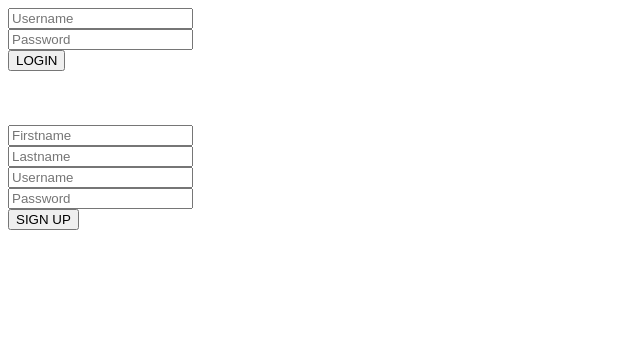
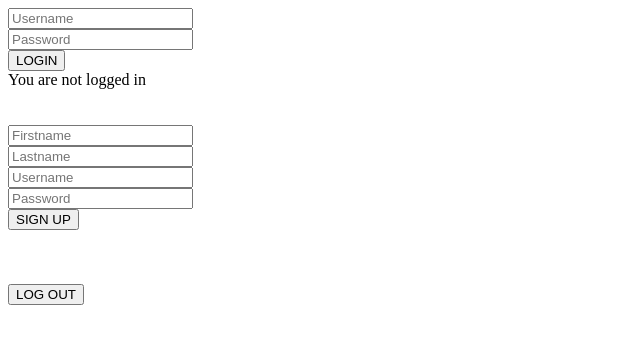
Before and after one commit to DrGas/login_php, a PHP site: page / in a window 1280 px wide. Shown: the top 344 px of the page, without its empty margins (0-640 px from the left). Run offline with PHP 8.4, Linux system fonts and the light colour scheme.

Commit message:
creating log out button

```diff
--- a/index.php
+++ b/index.php
@@ -15,10 +15,13 @@
     <button type="submit">LOGIN</button>
 </form>
 
+<!--SESSION echoing session ID to the frontpage-->
 <?php
 	if (isset($_SESSION['id'])) {
 		echo $_SESSION['id'];
-		}
+		} else {
+			echo "You are not logged in";
+			}
 ?>
 
 <br><br><br>
@@ -31,4 +34,11 @@
     <input type="password" name="pwd" placeholder="Password"><br>
     <button type="submit">SIGN UP</button>
 </form>
+
+<br><br><br>
+<!--LOG OUT, we don't need to put "method" because we just need to run this one file -->
+<form action="logout.php">
+	<button>LOG OUT</button>
+</form>
+
 </html>
```
